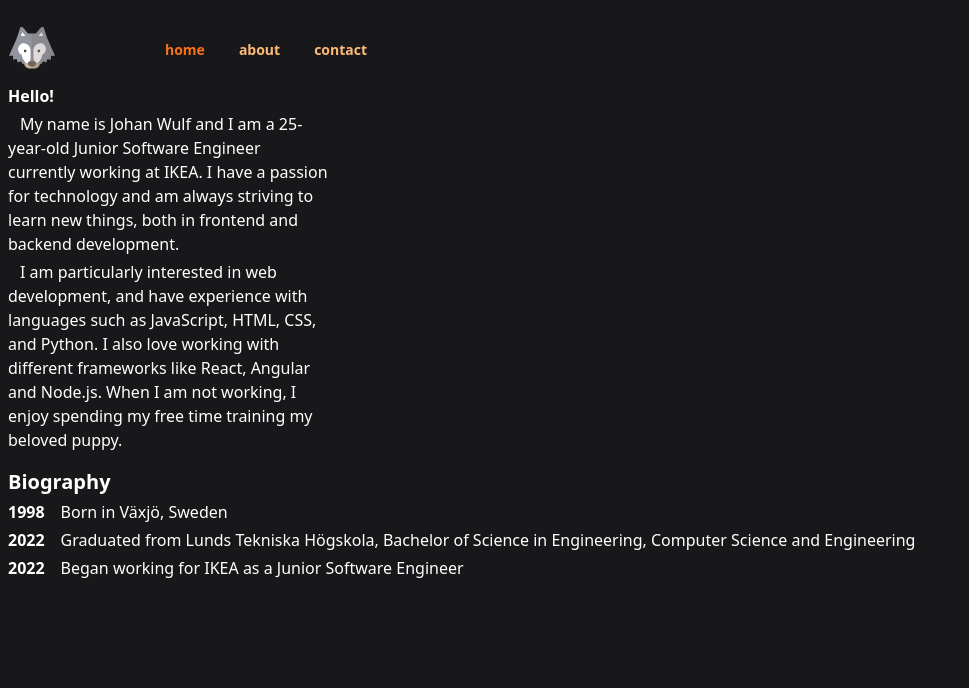
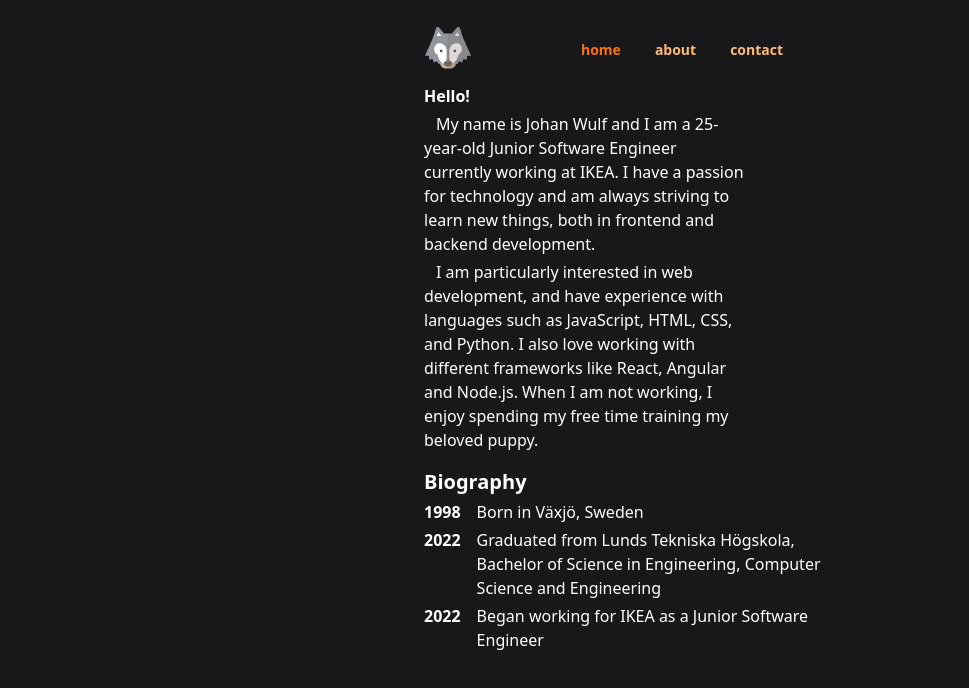
Before and after one commit to johanwulf/johanwulf.github.io, a React (Vite) app: page / in a window 1280 px wide. Shown: the top 688 px of the page, without its empty margins (0-969 px from the left). Built offline with nearby package versions, Linux system fonts and the light colour scheme.

Commit message:
styling fixes

```diff
--- a/src/App.tsx
+++ b/src/App.tsx
@@ -33,7 +33,7 @@
 
   return (
     <>
-      <div className="flex flex-col w-screen">
+      <div className="flex flex-col content-center w-full max-w-md">
         <div className="navbar bg-zinc-900 mt-4">
           <div className="navbar-middle">
             <button
```
